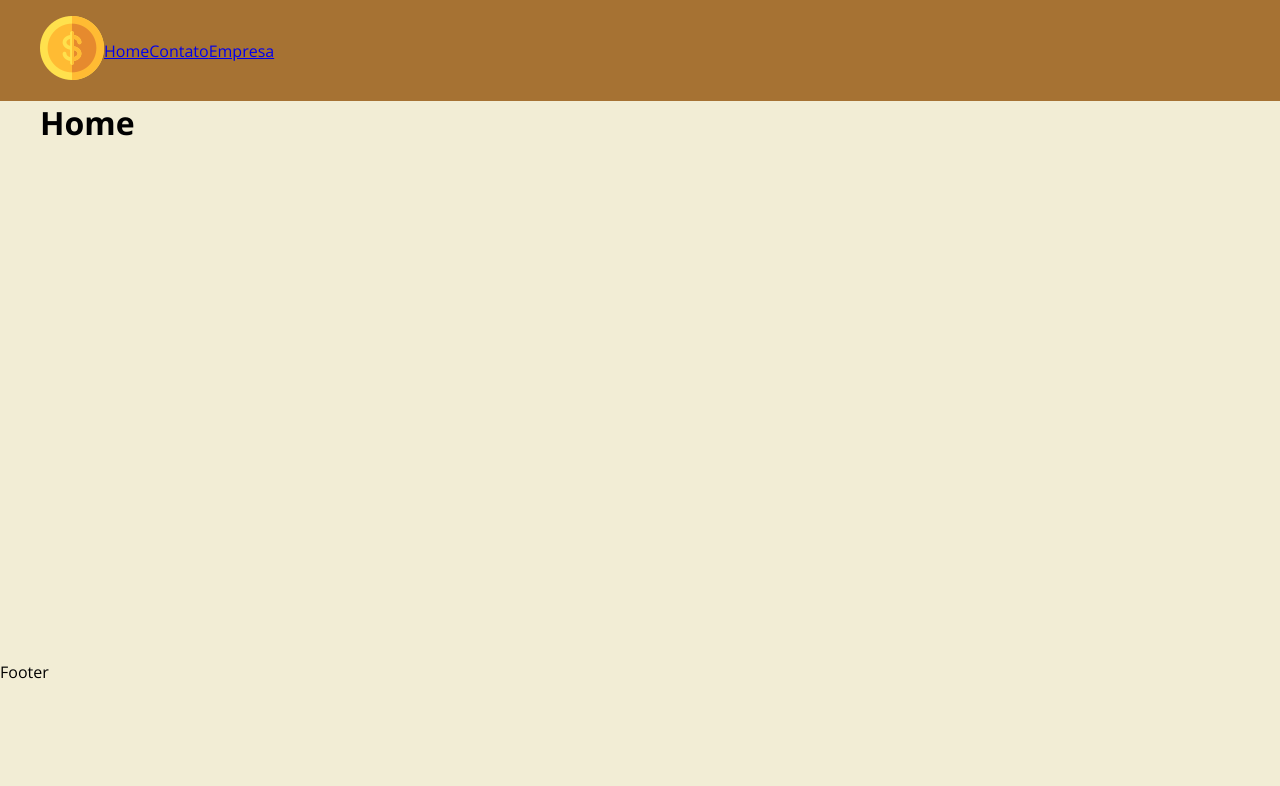
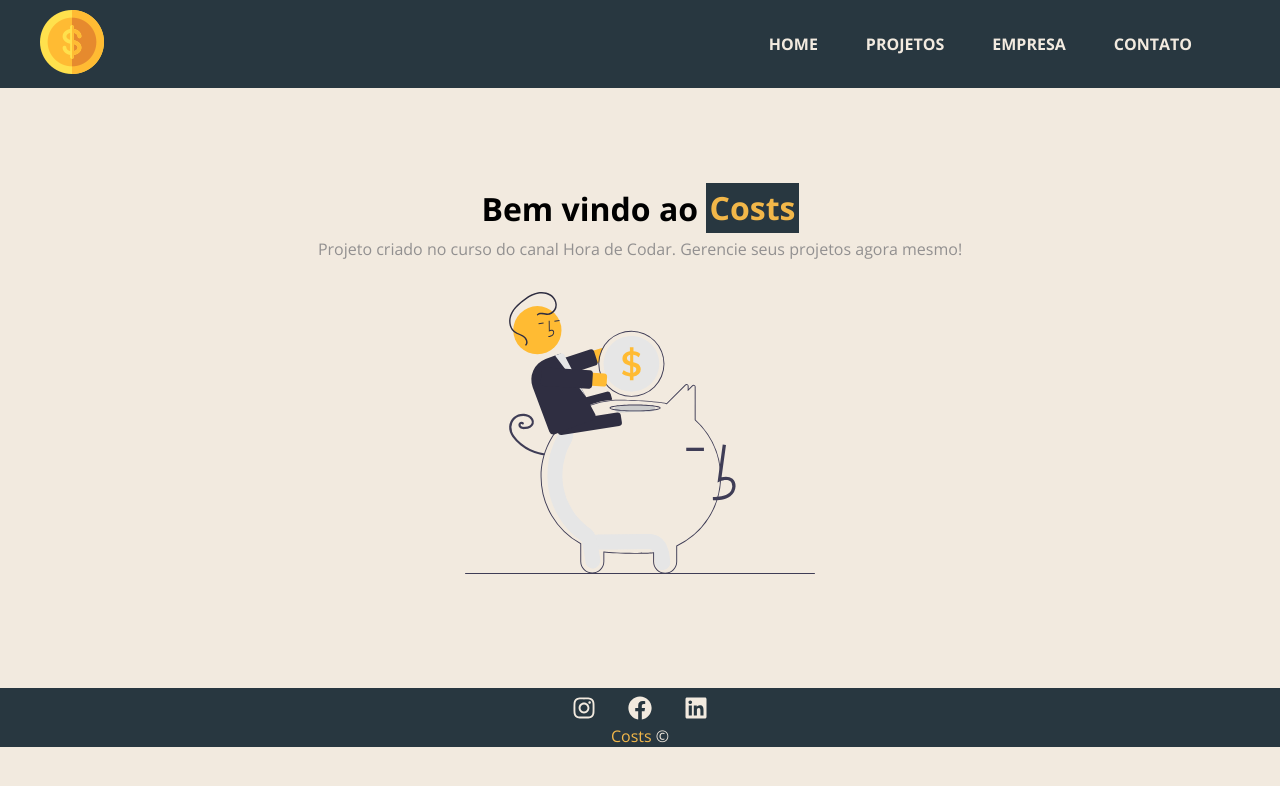
Before and after one commit to fernanda-mbastos/ProjetosReact, a React (Create React App) app in the folder costs/: page / in a window 1280 px wide. Shown: the top 786 px of the page. Built offline with nearby package versions, Linux system fonts and the light colour scheme.

Commit message:
Pagina Home

```diff
--- a/costs/public/index.html
+++ b/costs/public/index.html
@@ -1,5 +1,5 @@
 <!DOCTYPE html>
-<html lang="en">
+<html lang="pt-br">
   <head>
     <meta charset="utf-8" />
     <link rel="icon" href="%PUBLIC_URL%/favicon.ico" />
--- a/costs/src/App.js
+++ b/costs/src/App.js
@@ -15,9 +15,9 @@ function App() {
       <Container customClass='min-height'>
         <Routes>
           <Route exact path='/' element={<Home />} />
+          <Route path='/Projetos' element={<Projetos />} />
           <Route path='/Empresa' element={<Empresa />} />
           <Route path='/Contato' element={<Contato />} />
-          <Route path='/Projetos' element={<Projetos />} />
         </Routes>
       </Container>
       <Footer />
--- a/costs/src/components/layout/Container.module.css
+++ b/costs/src/components/layout/Container.module.css
@@ -7,7 +7,7 @@
 }
 
 .min-height {
-  min-height: 70vh;
+  min-height: 75vh;
 }
 
 .start {
--- a/costs/src/components/layout/Footer.js
+++ b/costs/src/components/layout/Footer.js
@@ -1,6 +1,17 @@
+import {FaInstagram, FaFacebook, FaLinkedin} from 'react-icons/fa'
+
+import styles from './Footer.module.css'
+
 function Footer() {
   return(
-    <p>Footer</p>
+    <footer className={styles.footer}>
+      <ul className={styles.social_list}>
+        <li><FaInstagram /></li>
+        <li><FaFacebook /></li>
+        <li><FaLinkedin /></li>
+      </ul>
+      <p className={styles.copy}><span>Costs</span> &copy; </p>
+    </footer>
   )
 }
 
--- a/costs/src/components/layout/Footer.module.css
+++ b/costs/src/components/layout/Footer.module.css
@@ -0,0 +1,30 @@
+.footer {
+  background-color: var(--cor02);
+  color: var(--cor01);
+  text-align: center;
+}
+
+.social_list {
+  display: flex;
+  justify-content: center;
+  list-style: none;
+}
+
+.social_list li {
+  margin: 0 1rem;
+  padding-top: 0.5rem;
+}
+
+.social_list li:hover {
+  color: var(--cor03);
+}
+
+.social_list svg {
+  cursor: pointer;
+  font-size: 1.5rem;
+}
+
+.copy span {
+  color: var(--cor03);
+
+}
--- a/costs/src/components/layout/Navbar.js
+++ b/costs/src/components/layout/Navbar.js
@@ -9,12 +9,13 @@ function Navbar() {
   return(
     <nav className={styles.navbar}>
       <Container>
-        <ul className={styles.list}>
-          <li><Link to='/'><img src={logo} alt='Costes' /></Link></li>
-          <li><Link to='/'>Home</Link></li>
-          <li><Link to='/Contato'>Contato</Link></li>
-          <li><Link to='/Empresa'>Empresa</Link></li>
-        </ul>
+      <Link to='/'><img src={logo} alt='Costes' /></Link>
+      <ul className={styles.list}>
+        <li className={styles.item}><Link to='/'>Home</Link></li>
+        <li className={styles.item}><Link to='/projetos'>Projetos</Link></li>
+        <li className={styles.item}><Link to='/empresa'>Empresa</Link></li>
+        <li className={styles.item}><Link to='/teste'>Contato</Link></li>
+      </ul>
       </Container>
     </nav>
   )
--- a/costs/src/components/layout/Navbar.module.css
+++ b/costs/src/components/layout/Navbar.module.css
@@ -1,8 +1,8 @@
 .navbar {
   display: flex;
-  justify-content: space-between;
+  justify-content: space-around;
   background-color: var(--cor02);
-  padding: 1rem;
+  padding: 0.6rem;
 }
 
 .list {
@@ -10,3 +10,18 @@
   list-style: none;
   align-items: center;
 }
+
+.item {
+  margin-right: 3rem;
+}
+
+.item a {
+  color: var(--cor01);
+  text-decoration: none;
+  text-transform: uppercase;
+  font-weight: bold;
+}
+
+.item a:hover {
+  color: var(--cor03);
+}
--- a/costs/src/components/pages/Home.js
+++ b/costs/src/components/pages/Home.js
@@ -1,5 +1,14 @@
+import styles from './Home.module.css'
+import savings from '../../img/savings.svg'
+
 function Home() {
-  return <h1>Home</h1>
+  return (
+    <section className={styles.home_container}>
+      <h1>Bem vindo ao <span>Costs</span></h1>
+      <p>Projeto criado no curso do canal Hora de Codar. Gerencie seus projetos agora mesmo!</p>
+      <img src={savings} alt='costs' />
+    </section>
+  )
 }
 
 export default Home;
--- /dev/null
+++ b/costs/src/components/pages/Home.module.css
@@ -0,0 +1,29 @@
+.home_container {
+  width: 100%;
+  display: flex;
+  flex-direction: column;
+  align-items: center;
+  justify-content: center;
+  padding: 2rem;
+}
+
+.home_container h1 {
+  font-size: 2rem;
+  margin-bottom: 0.5rem;
+}
+
+.home_container h1 span {
+  color: var(--cor03);
+  background-color: var(--cor02);
+  padding: 0.2rem;
+}
+
+.home_container p {
+  margin-bottom: 1rem;
+  color: rgb(146, 144, 144)
+}
+
+.home_container img {
+  width: 350px;
+  margin: 1rem 0;
+}
--- /dev/null
+++ b/costs/src/components/pages/NovoProjeto.js
@@ -0,0 +1,5 @@
+function NovoProjeto() {
+  return <h1>Projetos</h1>
+}
+
+export default NovoProjeto;
--- /dev/null
+++ b/costs/src/components/pages/teste.js
@@ -0,0 +1,5 @@
+function Teste() {
+  return <h1>teste</h1>
+}
+
+export default Teste
--- a/costs/src/index.css
+++ b/costs/src/index.css
@@ -4,8 +4,9 @@
 }
 
 :root {
-  --cor01: #F2EDD5;
-  --cor02: #A67233;
+  --cor01: #F2EADF;
+  --cor02: #283740;
+  --cor03: #F2B749;
 }
 
 * {
```
